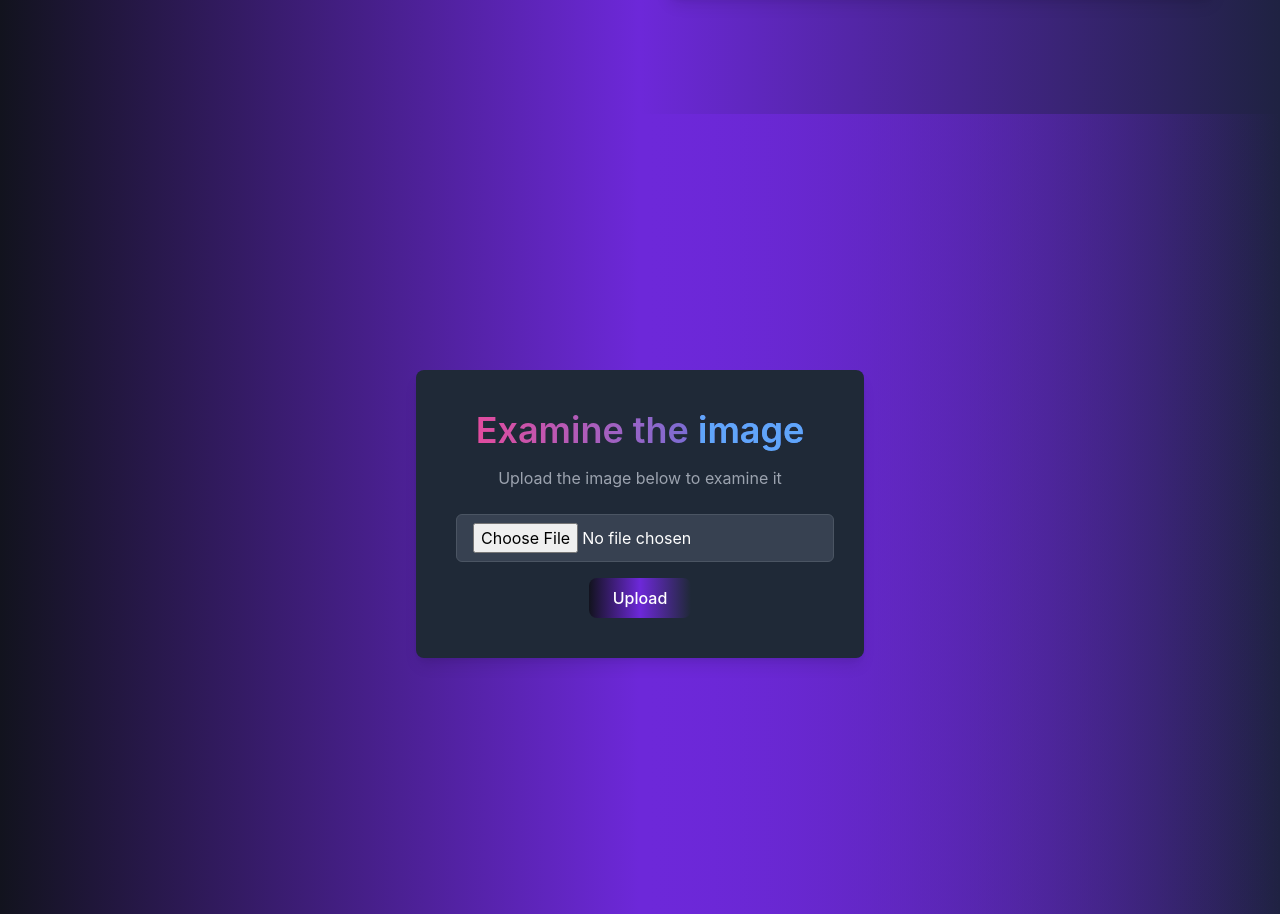
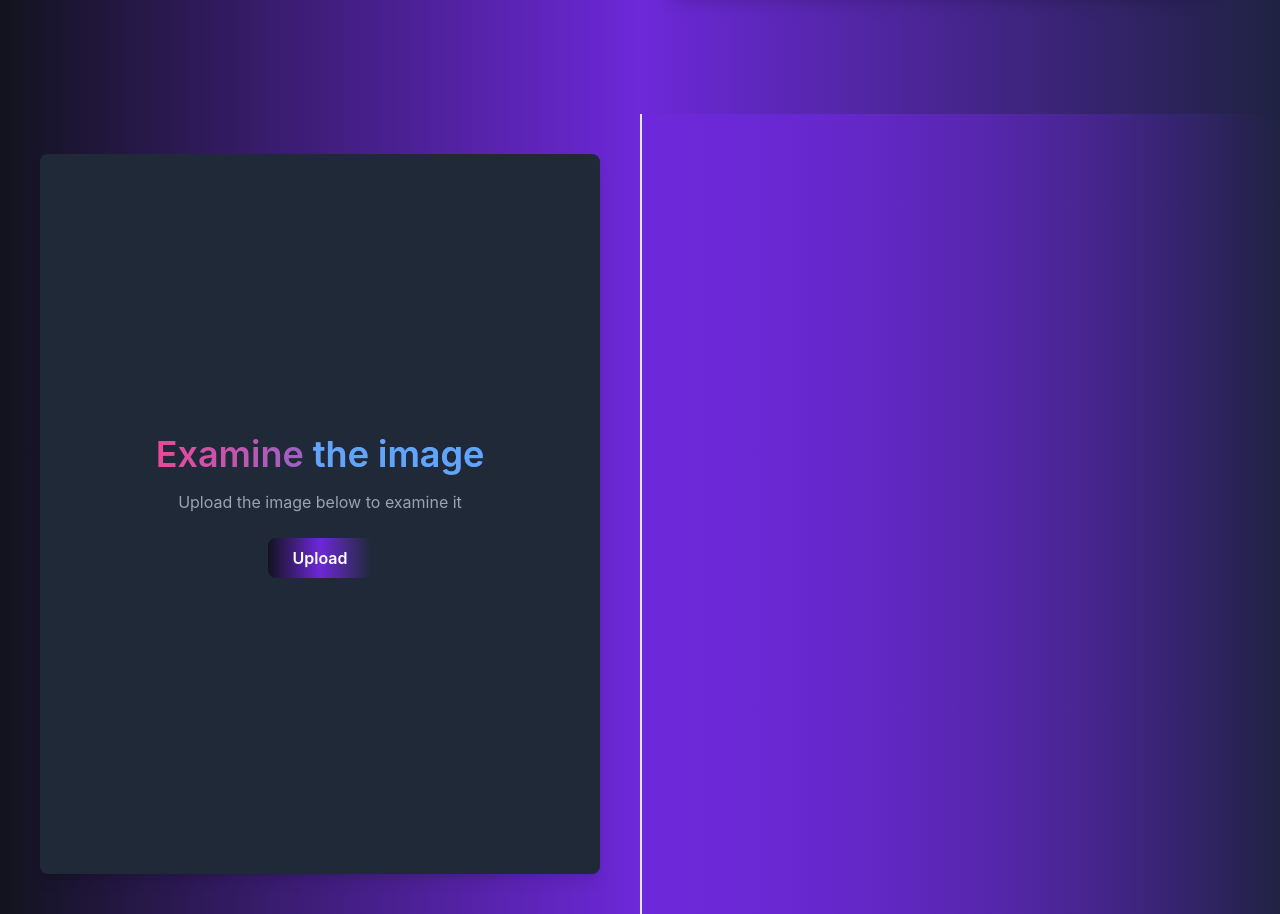
Before and after one commit to aryalbirat/ClassLens, a React (Create React App) app in the folder frontend/: page / in a window 1280 px wide. Shown: the part 562-1476 px from the top of the page. Built offline with nearby package versions, Linux system fonts and the light colour scheme.

Commit message:
Updated gitignore

```diff
--- a/frontend/src/pages/Examine.js
+++ b/frontend/src/pages/Examine.js
@@ -2,47 +2,54 @@ import React, { useState } from "react";
 
 const Examine = () => {
   const [img, setImg] = useState(null);
-  const formdata = new FormData();
-
-  formdata.append("image", img);
 
   const handleClick = () => {
+    if (!img) {
+      alert("Please select an image to upload.");
+      return;
+    }
+
+    const formdata = new FormData();
+    formdata.append("image", img);
+
     fetch("http://localhost:8080/single", {
       method: "POST",
       body: formdata,
     })
-      .then((res) => {
-        console.log(res.message);
+      .then((res) => res.json())
+      .then((data) => {
+        console.log(data.message || "Image uploaded successfully!");
       })
       .catch((err) => {
-        console.log(err);
+        console.error("Error:", err);
       });
   };
 
   return (
-    <div className="flex items-center justify-center h-screen bg-gradient-to-r from-[#12131E] via-[#6d28d9] to-[#1F2242">
-      <div className="bg-gray-800 text-center p-10 rounded-lg shadow-lg w-2/3 max-w-md">
+    <div className="min-h-screen grid grid-cols-2 bg-gradient-to-r from-[#12131E] via-[#6d28d9] to-[#1F2242]0">
+      {/* Left Column */}
+      <div className="flex flex-col justify-center items-center bg-gray-800 rounded-lg shadow-lg m-10 p-10">
         <h1 className="text-4xl font-semibold text-transparent bg-clip-text bg-gradient-to-r from-pink-500 to-blue-500 mb-4">
-          Examine the <span className="text-blue-400">image</span>
+          Examine <span className="text-blue-400">the image</span>
         </h1>
-        <p className="text-gray-400 mb-6">
-          Upload the image below to examine it
-        </p>
-
-        {/* File Input */}
+        <p className="text-gray-400 mb-6">Upload the image below to examine it</p>
         <input
+          type="file"
           onChange={(e) => setImg(e.target.files[0])}
-          type="file"
-          className="block mx-auto mb-4 text-white bg-gray-700 border border-gray-600 rounded-md py-2 px-4"
+          className="hidden"
+          id="file-upload"
         />
-
-        {/* Submit Button */}
-        <button
-          onClick={handleClick}
-          className="bg-gradient-to-r from-purple-500 to-blue-500 text-white font-medium py-2 px-6 rounded-lg hover:opacity-90"
+        <label
+          htmlFor="file-upload"
+          className="block mx-auto bg-gradient-to-r from-purple-500 to-blue-500 text-white font-semibold py-2 px-6 rounded-lg cursor-pointer mb-4"
         >
           Upload
-        </button>
+        </label>
+      </div>
+
+      {/* Right Column */}
+      <div className="relative">
+        <div className="absolute inset-0 border-l-2 border-purple-500"></div>
       </div>
     </div>
   );
```
Also changed, not shown: 11 other files (tests, documents, lock files or other folders).
